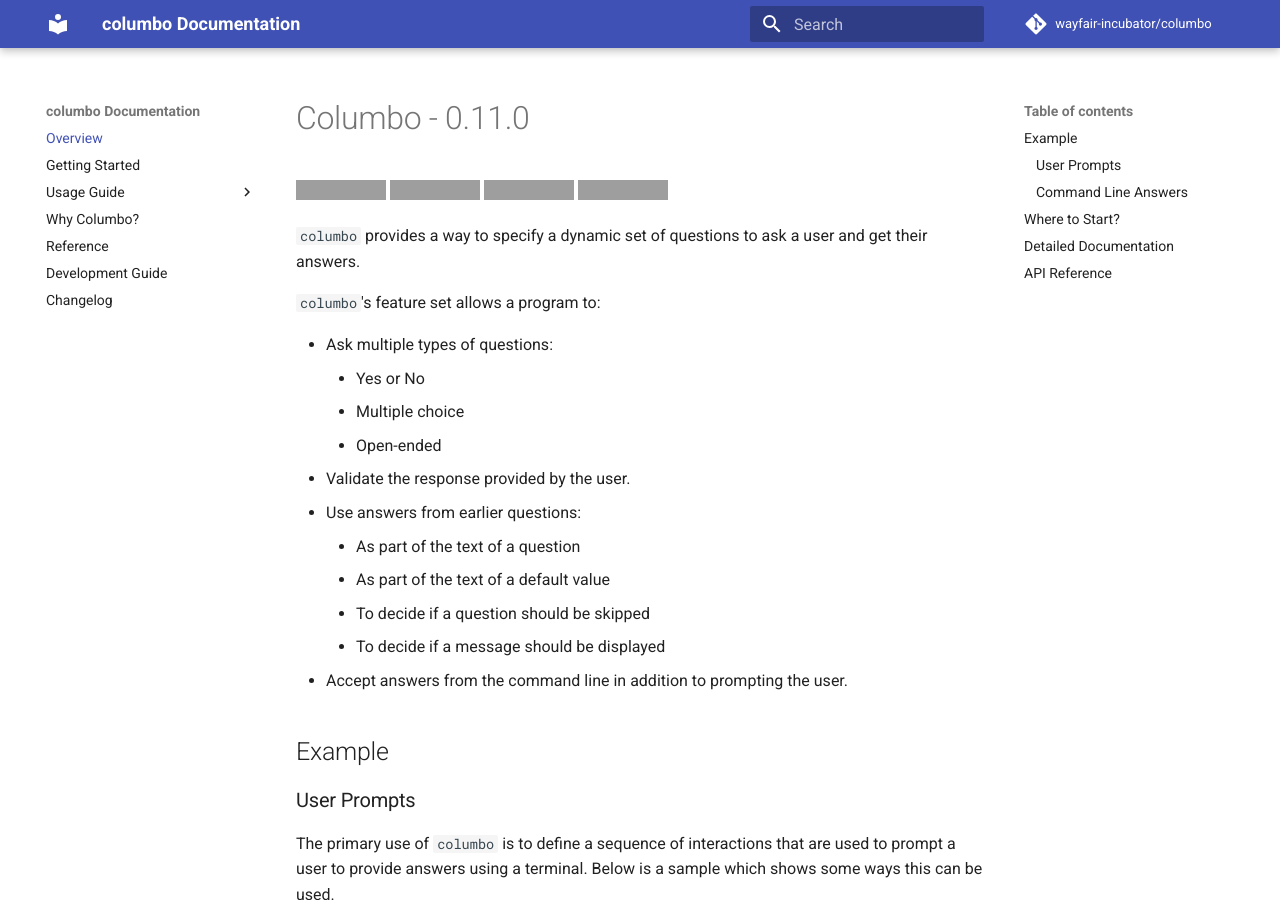
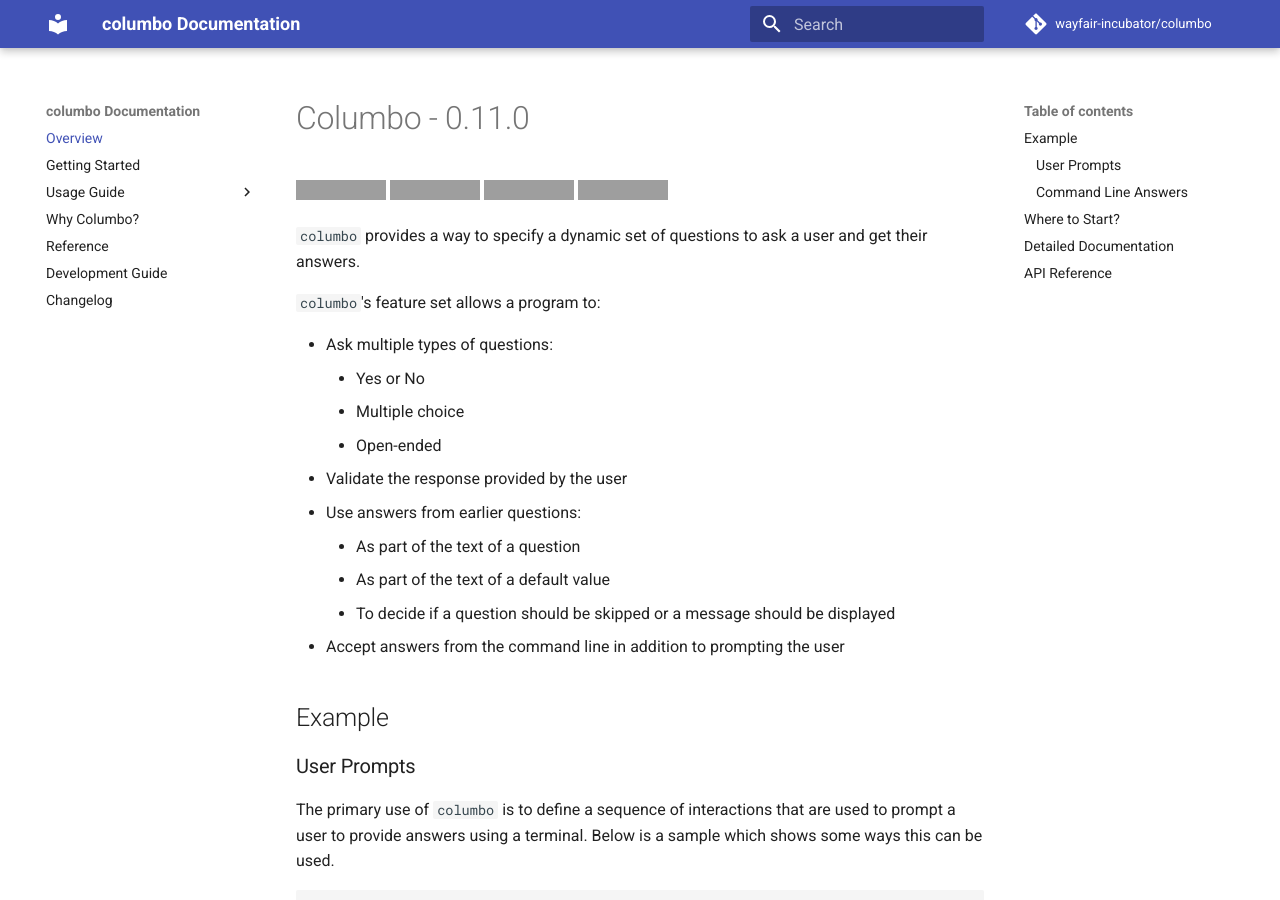
Before and after one commit to plannigan/columbo, an MkDocs documentation site: the page built from docs/index.md, in a window 1280 px wide and 900 px high. Built offline with MkDocs 1.6.1 and Material for MkDocs 9.7.7, drawn with Linux system fonts in a browser that asks for light colours; comment, search, counter and statistics services are not loaded; the version menu is left out; grey boxes are pictures that could not be loaded.

```diff
--- a/columbo/__init__.py
+++ b/columbo/__init__.py
@@ -10,6 +10,7 @@ from columbo._interaction import (  # noqa: F401
     BasicQuestion,
     Choice,
     Confirm,
+    Displayable,
     Echo,
     Interaction,
     Question,
--- a/docs/index.md
+++ b/docs/index.md
@@ -13,13 +13,12 @@
     * Yes or No
     * Multiple choice
     * Open-ended
-* Validate the response provided by the user.
+* Validate the response provided by the user
 * Use answers from earlier questions:
     * As part of the text of a question
     * As part of the text of a default value
-    * To decide if a question should be skipped
-    * To decide if a message should be displayed
-* Accept answers from the command line in addition to prompting the user.
+    * To decide if a question should be skipped or a message should be displayed
+* Accept answers from the command line in addition to prompting the user
 
 ## Example
 
```
Also changed, not shown: CHANGELOG.md (+1 -1 lines), CONTRIBUTING.md (+3 -3 lines), 1 other file.
